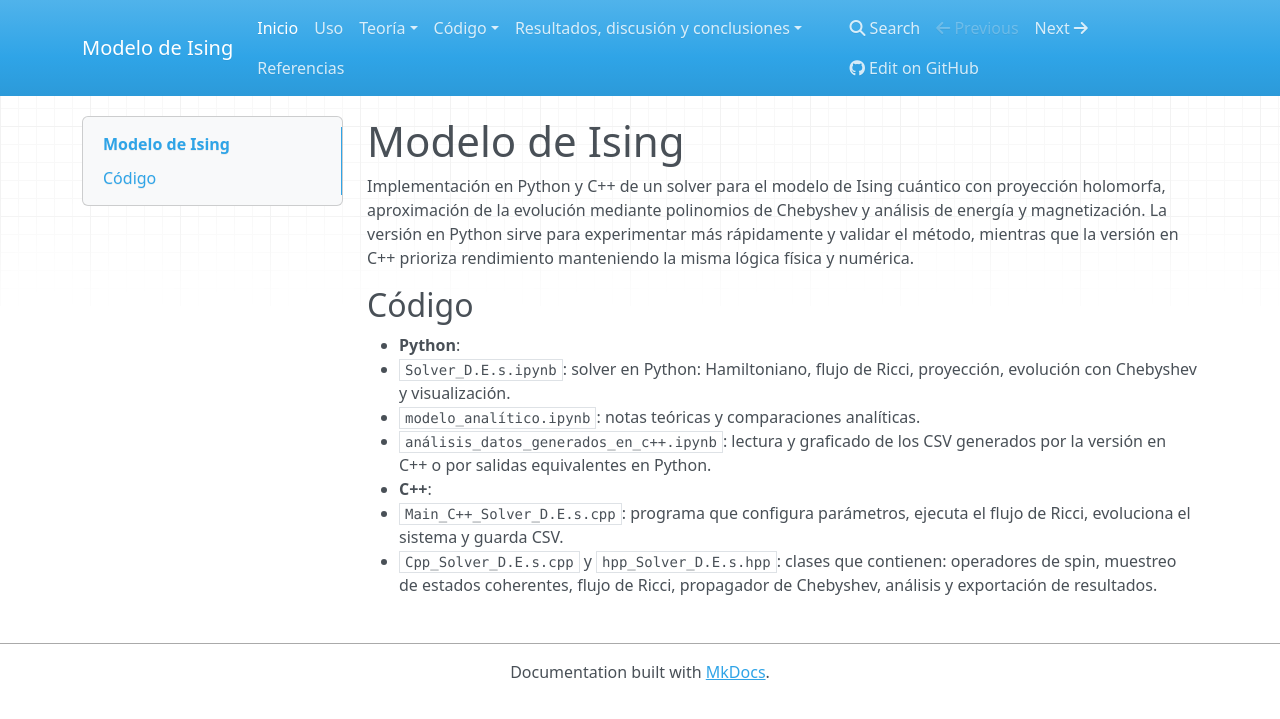
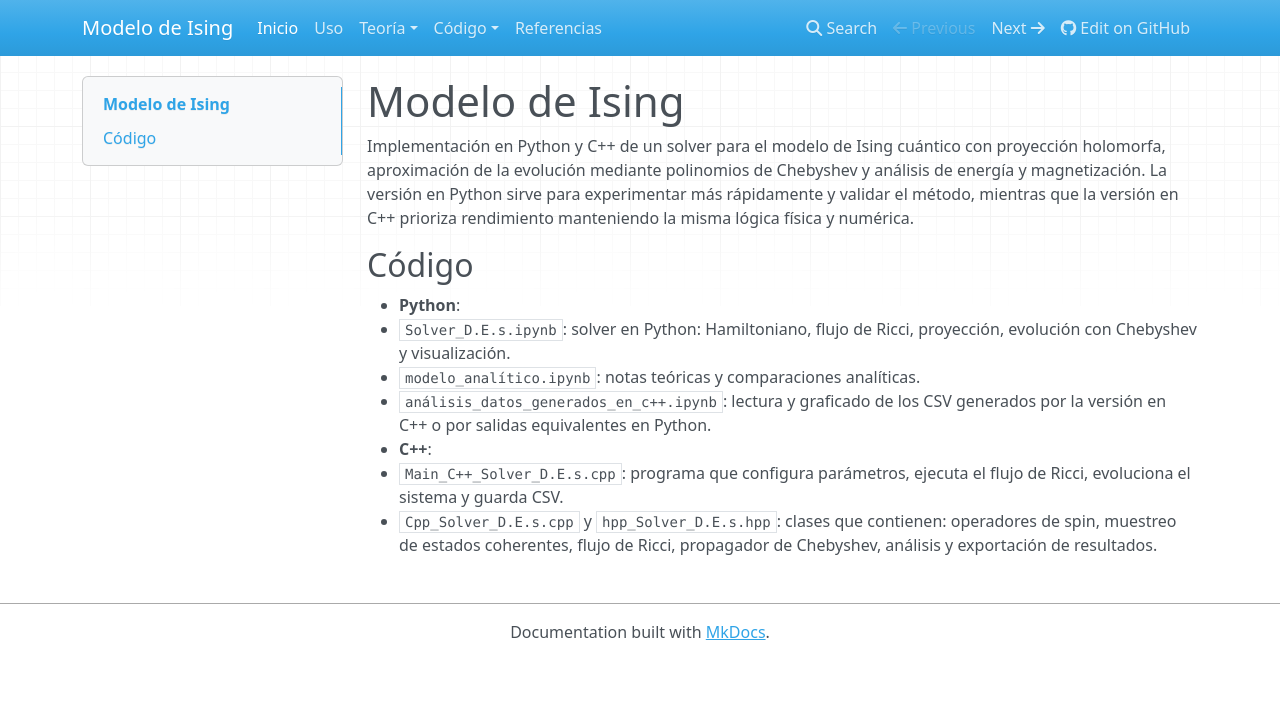
Before and after one commit to ali-sacasa/Modelo-de-Ising, an MkDocs documentation site: the page built from docs/index.md, in a window 1280 px wide. Shown: the top 719 px of the page. Built offline with MkDocs 1.6.1, drawn with Linux system fonts in a browser that asks for light colours; nearby versions of some CDN libraries; some of the changed lines change nothing that is shown.

Commit message:
Ajuste docu

```diff
--- a/mkdocs.yml
+++ b/mkdocs.yml
@@ -50,13 +50,7 @@ nav:
   - Código:
     - Módulos en Python: Código/Módulos_Python.md
     - Módulos en C++: Código/Módulos_C++.md
-    - Implementación Paralelizada en Python: Código/Implementación_paralelizada_Python.md
     - Implementación Paralelizada en C++: Código/Implementación_paralelizada_C++.md
-
-  - Resultados, discusión y conclusiones:
-    - Resultados: Resultados, discusión y conclusiones/Resultados.md
-    - Discusión: Resultados, discusión y conclusiones/Discusion.md
-    - Conclusiones: Resultados, discusión y conclusiones/Conclusiones.md
 
   - Referencias: Referencias/referencias.md
 
```
